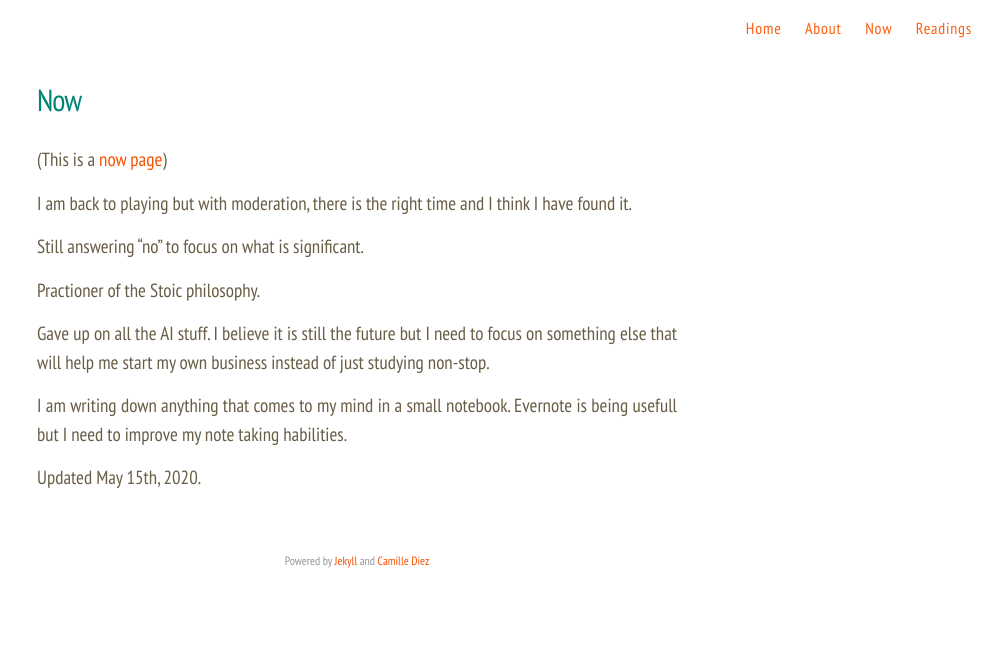
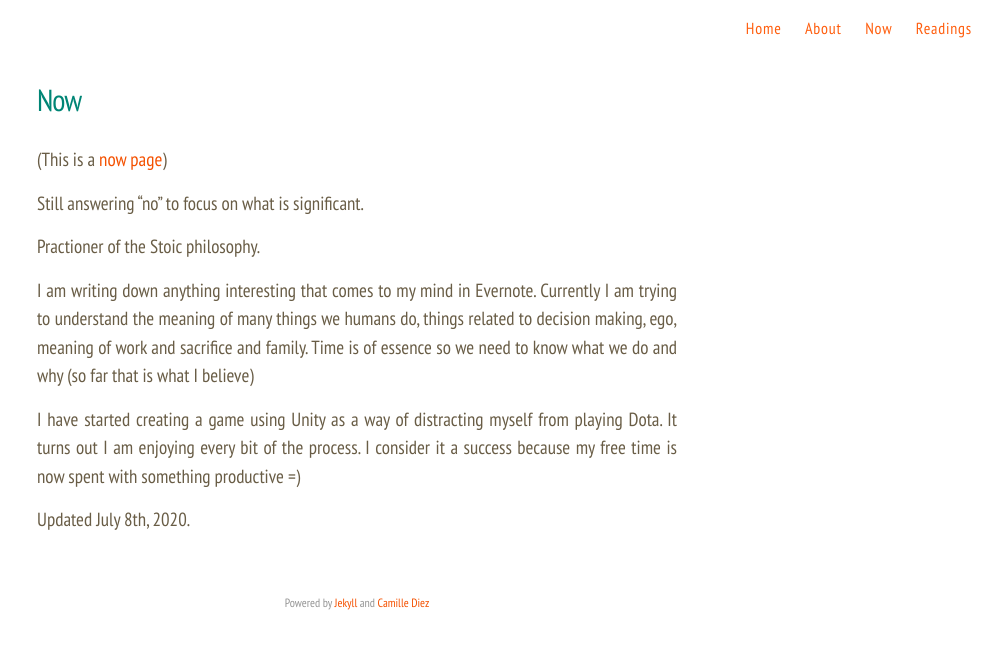
Before and after one commit to gerep/gerep.github.io, a Jekyll site: the page built from now.md, in a window 1280 px wide. Shown: the top 649 px of the page, without its empty margins (283-1280 px from the left). Built offline with Jekyll 4.4.1, drawn with Linux system fonts in a browser that asks for light colours; nearby versions of some CDN libraries.

Commit message:
Update now.md

```diff
--- a/now.md
+++ b/now.md
@@ -6,14 +6,12 @@ permalink: /now/
 
 (This is a [now page](https://nownownow.com/about))
 
-I am back to playing but with moderation, there is the right time and I think I have found it.
-
 Still answering "no" to focus on what is significant.
 
 Practioner of the Stoic philosophy.
 
-Gave up on all the AI stuff. I believe it is still the future but I need to focus on something else that will help me start my own business instead of just studying non-stop.
+I am writing down anything interesting that comes to my mind in Evernote. Currently I am trying to understand the meaning of many things we humans do, things related to decision making, ego, meaning of work and sacrifice and family. Time is of essence so we need to know what we do and why (so far that is what I believe)
 
-I am writing down anything that comes to my mind in a small notebook. Evernote is being usefull but I need to improve my note taking habilities.
+I have started creating a game using Unity as a way of distracting myself from playing Dota. It turns out I am enjoying every bit of the process. I consider it a success because my free time is now spent with something productive =)
 
-Updated May 15th, 2020.
+Updated July 8th, 2020.
```
